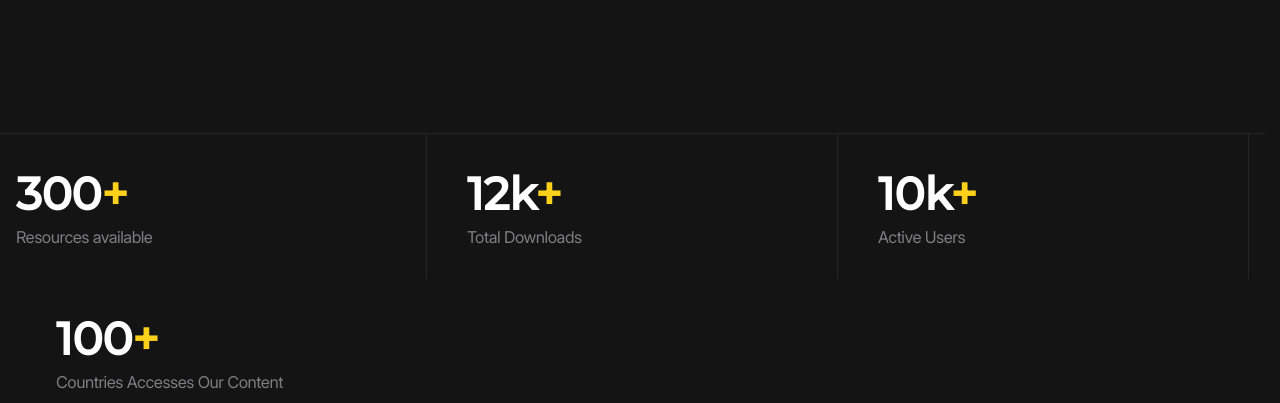
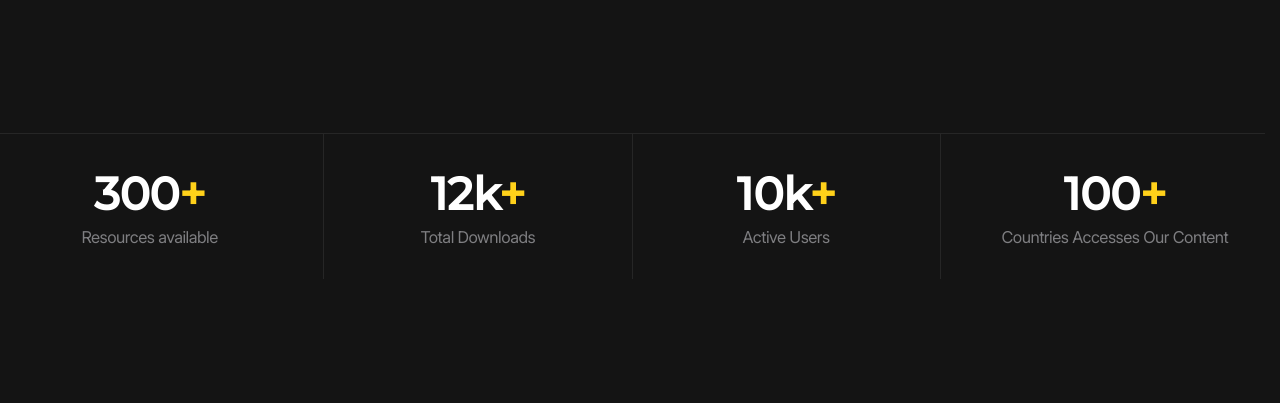
Before and after one commit to Camarederic/Future-Tech, a website with bundled scripts: page resources.html in a window 1280 px wide. Shown: the part 549-952 px from the top of the page. Built offline with nearby package versions, Linux system fonts and the light colour scheme.

Commit message:
Added styles for the hero-alt section of the resources page SCSS

```diff
--- a/styles/blocks/_metrics.scss
+++ b/styles/blocks/_metrics.scss
@@ -1,9 +1,21 @@
 @use "../helpers" as *;
 
 .metrics {
+  --columns: 3;
+
+  &--4-cols {
+    --columns: 4;
+
+    text-align: center;
+
+    .metrics__item:nth-child(4n) {
+      padding-right: 0;
+    }
+  }
+
   &__list {
     display: grid;
-    grid-template-columns: repeat(3, 1fr);
+    grid-template-columns: repeat(var(--columns), 1fr);
   }
 
   &__item {
```
Also changed, not shown: styles/main.css, 1 other file.
